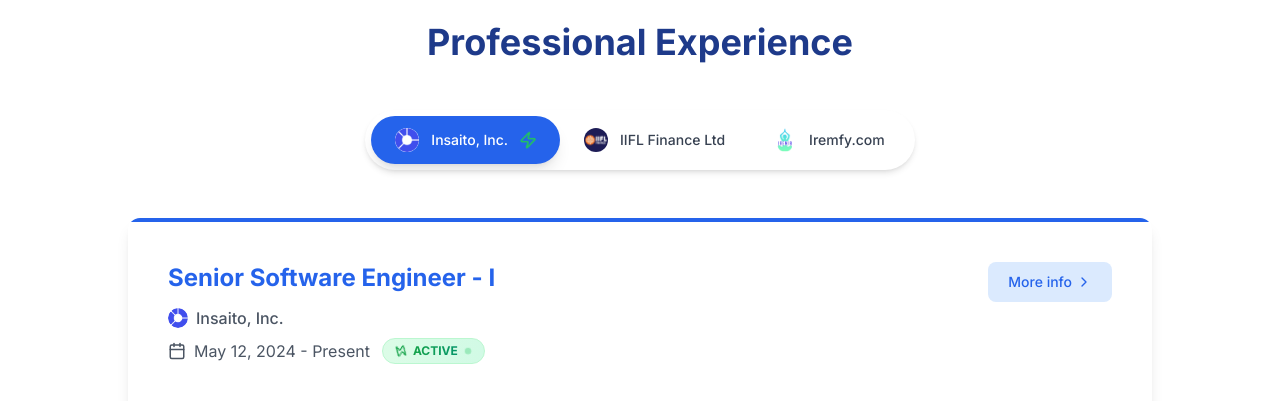
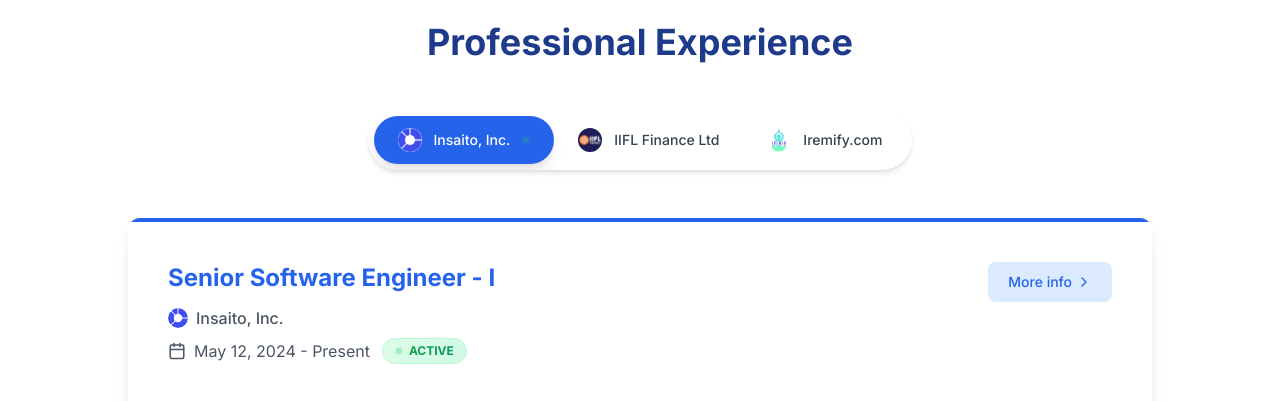
Before and after one commit to SohailGidwani/next-portfolio, a Next.js app: page / in a window 1280 px wide. Shown: the part 1800-2201 px from the top of the page. Built offline with nearby package versions, Linux system fonts and the light colour scheme.

Commit message:
Refactor scrollbar styles across components to hide custom scrollbars for improved aesthetics and user experience. Updated global styles in globals.css, Projects.tsx, and Triumphs.tsx to ensure consistent behavior across browsers.

```diff
--- a/app/components/Experience.tsx
+++ b/app/components/Experience.tsx
@@ -2,7 +2,7 @@
 
 import { useEffect, useRef, useState } from "react"
 import { motion, AnimatePresence, PanInfo } from "framer-motion"
-import { Briefcase, Calendar, ChevronRight, ExternalLink, X, Zap } from "lucide-react"
+import { Briefcase, Calendar, ChevronRight, ExternalLink, X} from "lucide-react"
 import { Dialog, DialogContent, DialogHeader, DialogTitle, DialogDescription } from "@/app/components/ui/dialog"
 import { useTheme } from "next-themes"
 import ScrollAnimation from "./ScrollAnimation"
@@ -136,18 +136,17 @@ function BottomSheetModal({ open, onClose, experience }: { open: boolean, onClos
                 transition={{ delay: 0.2, type: "spring" }}
               >
                 <motion.div
-                  style={{ transform: 'rotate(90deg)' }}
+                  className="w-2 h-2 bg-green-500 rounded-full"
                   animate={{
-                    scale: [1, 1.15, 1]
+                    opacity: [1, 0.3, 1],
+                    scale: [1, 0.8, 1]
                   }}
                   transition={{
                     duration: 2,
                     repeat: Infinity,
                     ease: "easeInOut"
                   }}
-                >
-                  <Zap size={10} className="text-green-600 dark:text-green-400" />
-                </motion.div>
+                />
                 ACTIVE
               </motion.span>
             )}
@@ -261,7 +260,7 @@ export default function Experience({ setActiveSection }: ExperienceProps) {
     },
     {
       title: "Web Developer (Intern)",
-      company: "Iremfy.com",
+      company: "Iremify.com",
       date: "May, 2021 - July, 2021",
       description:
         "Designed and implemented machine learning algorithms for predictive analytics. Collaborated with cross-functional teams to integrate ML solutions into existing products.",
@@ -348,19 +347,17 @@ export default function Experience({ setActiveSection }: ExperienceProps) {
                             transition={{ delay: 0.6, duration: 0.4, type: "spring" }}
                           >
                              <motion.div
-                              className="relative"
-                              style={{ transform: 'rotate(90deg)' }}
+                              className="w-2 h-2 bg-green-500 rounded-full"
                               animate={{
-                                scale: [1, 1.15, 1]
+                                opacity: [1, 0.3, 1],
+                                scale: [1, 0.8, 1]
                               }}
                               transition={{
                                 duration: 2,
                                 repeat: Infinity,
                                 ease: "easeInOut"
                               }}
-                            >
-                              <Zap className="w-4 h-4 text-green-500 dark:text-green-400" />
-                            </motion.div>
+                            />
                           </motion.div>
                       )}
                       </motion.button>
@@ -433,7 +430,7 @@ export default function Experience({ setActiveSection }: ExperienceProps) {
                               animate={{ scale: 1, opacity: 1 }}
                               transition={{ delay: 0.4, duration: 0.4, type: "spring" }}
                             >
-                            <motion.div
+                            {/* <motion.div
                               className="relative"
                               animate={{
                                 scale: [1, 1.3, 1],
@@ -446,10 +443,7 @@ export default function Experience({ setActiveSection }: ExperienceProps) {
                               }}
                             >
                               <Zap size={12} className="text-green-600 dark:text-green-400" />
-                            </motion.div>
-                            <span className="bg-gradient-to-r from-green-600 to-emerald-600 dark:from-green-400 dark:to-emerald-400 bg-clip-text text-transparent">
-                              ACTIVE
-                            </span>
+                            </motion.div> */}
                             <motion.div
                               className="w-2 h-2 bg-green-500 rounded-full"
                               animate={{
@@ -462,6 +456,9 @@ export default function Experience({ setActiveSection }: ExperienceProps) {
                                 ease: "easeInOut"
                               }}
                             />
+                            <span className="bg-gradient-to-r from-green-600 to-emerald-600 dark:from-green-400 dark:to-emerald-400 bg-clip-text text-transparent">
+                              ACTIVE
+                            </span>
                             </motion.div>
                         )}
                         </motion.div>
@@ -586,18 +583,17 @@ export default function Experience({ setActiveSection }: ExperienceProps) {
                             transition={{ delay: 0.6, duration: 0.3 }}
                           >
                             <motion.div
-                            style={{ transform: 'rotate(90deg)' }}
+                              className="w-2 h-2 bg-green-500 rounded-full"
                               animate={{
-                              scale: [1, 1.15, 1]
+                                opacity: [1, 0.3, 1],
+                                scale: [1, 0.8, 1]
                               }}
                               transition={{
                                 duration: 2,
                                 repeat: Infinity,
                                 ease: "easeInOut"
                               }}
-                          >
-                            <Zap className="w-3 h-3 text-green-500 dark:text-green-400" />
-                          </motion.div>
+                            />
                           </motion.div>
                       )}
                       </motion.button>
@@ -640,9 +636,22 @@ export default function Experience({ setActiveSection }: ExperienceProps) {
                         <span>{experiences[activeExperience].date}</span>
                         {experiences[activeExperience].isLatest && (
                           <span className="ml-2 inline-flex items-center gap-1 px-2 py-0.5 rounded-full text-xs font-bold bg-gradient-to-r from-green-100 to-emerald-100 dark:from-green-900/30 dark:to-emerald-900/30 text-green-800 dark:text-green-300 border border-green-200 dark:border-green-700">
-                            <Zap size={10} className="text-green-600 dark:text-green-400" />
+                            {/* <Zap size={10} className="text-green-600 dark:text-green-400" /> */}
+                            <motion.div
+                              className="w-2 h-2 bg-green-500 rounded-full"
+                              animate={{
+                                opacity: [1, 0.3, 1],
+                                scale: [1, 0.8, 1]
+                              }}
+                              transition={{
+                                duration: 2,
+                                repeat: Infinity,
+                                ease: "easeInOut"
+                              }}
+                            />
                             ACTIVE
                           </span>
+
                         )}
                       </div>
                     </div>
@@ -724,18 +733,17 @@ export default function Experience({ setActiveSection }: ExperienceProps) {
                       transition={{ delay: 0.2, type: "spring" }}
                     >
                       <motion.div
-                        style={{ transform: 'rotate(90deg)' }}
+                        className="w-2 h-2 bg-green-500 rounded-full"
                         animate={{
-                          scale: [1, 1.15, 1]
+                          opacity: [1, 0.3, 1],
+                          scale: [1, 0.8, 1]
                         }}
                         transition={{
                           duration: 2,
                           repeat: Infinity,
                           ease: "easeInOut"
                         }}
-                      >
-                        <Zap size={12} className="text-green-600 dark:text-green-400" />
-                      </motion.div>
+                      />
                       <span className="bg-gradient-to-r from-green-600 to-emerald-600 dark:from-green-400 dark:to-emerald-400 bg-clip-text text-transparent">
                         ACTIVE
                       </span>
--- a/app/components/Projects.tsx
+++ b/app/components/Projects.tsx
@@ -284,20 +284,14 @@ export default function Projects({ setActiveSection }: ProjectsProps) {
         </ScrollAnimation>
       </div>
 
-      {/* Custom Scrollbar Styles */}
+      {/* Hide Custom Scrollbar */}
       <style jsx global>{`
         .custom-scrollbar::-webkit-scrollbar {
-          width: 4px;
+          display: none;
         }
-        .custom-scrollbar::-webkit-scrollbar-track {
-          background: transparent;
-        }
-        .custom-scrollbar::-webkit-scrollbar-thumb {
-          background-color: rgba(156, 163, 175, 0.5);
-          border-radius: 20px;
-        }
-        .custom-scrollbar::-webkit-scrollbar-thumb:hover {
-          background-color: rgba(156, 163, 175, 0.7);
+        .custom-scrollbar {
+          -ms-overflow-style: none;  /* IE and Edge */
+          scrollbar-width: none;  /* Firefox */
         }
       `}</style>
     </section>
--- a/app/components/Triumphs.tsx
+++ b/app/components/Triumphs.tsx
@@ -286,20 +286,14 @@ export default function Triumphs({ setActiveSection }: TriumphsProps) {
         </ScrollAnimation>
       </div>
 
-      {/* Custom Scrollbar Styles */}
+      {/* Hide Custom Scrollbar */}
       <style jsx global>{`
         .custom-scrollbar::-webkit-scrollbar {
-          width: 4px;
+          display: none;
         }
-        .custom-scrollbar::-webkit-scrollbar-track {
-          background: transparent;
-        }
-        .custom-scrollbar::-webkit-scrollbar-thumb {
-          background-color: rgba(156, 163, 175, 0.5);
-          border-radius: 20px;
-        }
-        .custom-scrollbar::-webkit-scrollbar-thumb:hover {
-          background-color: rgba(156, 163, 175, 0.7);
+        .custom-scrollbar {
+          -ms-overflow-style: none;  /* IE and Edge */
+          scrollbar-width: none;  /* Firefox */
         }
       `}</style>
     </section>
--- a/app/globals.css
+++ b/app/globals.css
@@ -78,19 +78,19 @@
     transition: all 0.3s cubic-bezier(0.4, 0, 0.2, 1);
   }
 
-  /* Custom scrollbar for theme (WebKit browsers) */
+  /* Hide scrollbar completely while keeping scroll functionality */
   ::-webkit-scrollbar {
-    width: 8px;
+    display: none;
   }
-  ::-webkit-scrollbar-track {
-    background: hsl(var(--background));
+
+  /* Hide scrollbar for IE, Edge and Firefox */
+  html {
+    -ms-overflow-style: none;  /* IE and Edge */
+    scrollbar-width: none;  /* Firefox */
   }
-  ::-webkit-scrollbar-thumb {
-    background: hsl(var(--muted-foreground) / 0.3);
-    border-radius: 4px;
-  }
-  ::-webkit-scrollbar-thumb:hover {
-    background: hsl(var(--muted-foreground) / 0.5);
+
+  body {
+    overflow-x: hidden; /* Prevent horizontal scrolling */
   }
 
   /* Custom focus styles */
```
Lines whose indentation alone changed are shown as unchanged.
